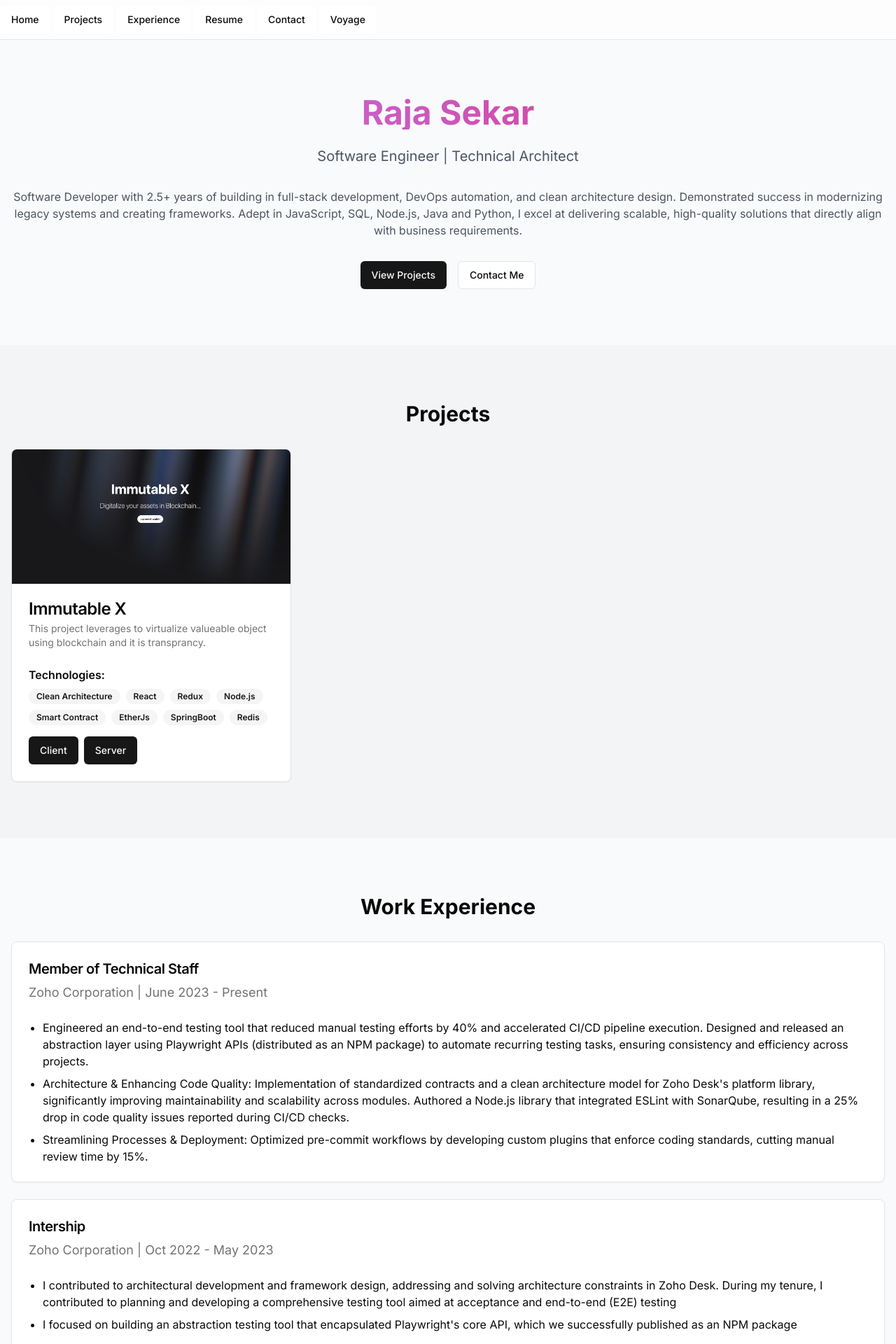
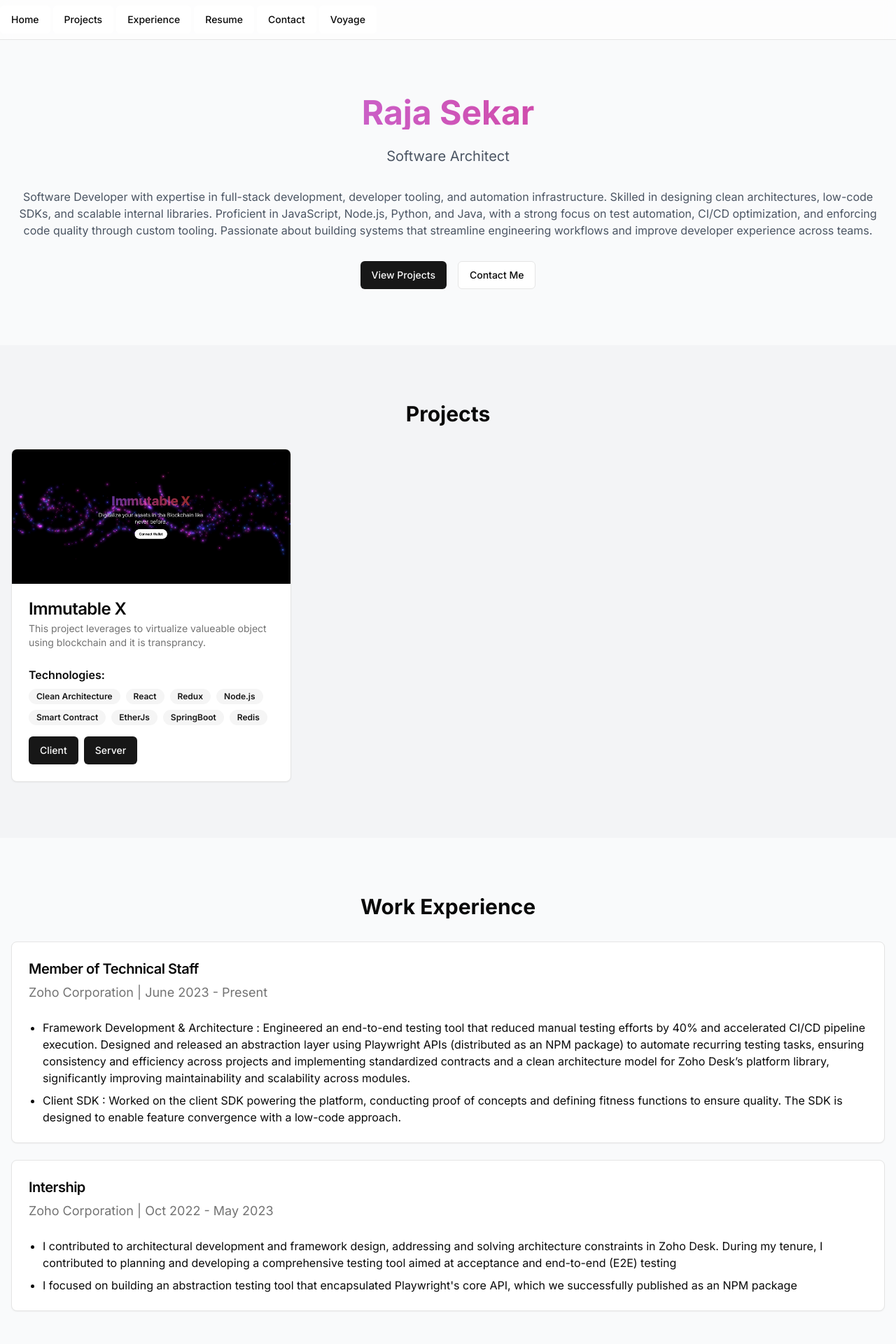
Before and after one commit to rajsekarhm/personalFolio, a Next.js app in the folder personal-site/: page / in a window 1280 px wide. Shown: the top 1920 px of the page at 70% size. Built offline with nearby package versions, Linux system fonts and the light colour scheme.

Commit message:
resume and expertise context update

```diff
--- a/personal-site/app/voyage/page.tsx
+++ b/personal-site/app/voyage/page.tsx
@@ -1,5 +1,4 @@
 'use client'
-
 import { Timeline } from "../../components/Timeline";
 import { Memory } from "../types";
 // import getAllContent from "@/api/getContent";
--- a/personal-site/components/Contact.tsx
+++ b/personal-site/components/Contact.tsx
@@ -1,8 +1,6 @@
 "use client";
 import {
   Card,
-  CardContent,
-  CardDescription,
   CardHeader,
   CardTitle,
 } from "@/components/ui/card";
--- a/personal-site/components/Experience.tsx
+++ b/personal-site/components/Experience.tsx
@@ -1,6 +1,12 @@
 "use client";
-import { Card, CardContent, CardDescription, CardHeader, CardTitle } from "@/components/ui/card"
-import * as Framermotion from "framer-motion"
+import {
+  Card,
+  CardContent,
+  CardDescription,
+  CardHeader,
+  CardTitle,
+} from "@/components/ui/card";
+import * as Framermotion from "framer-motion";
 
 const experiences = [
   {
@@ -8,10 +14,13 @@
     position: "Member of Technical Staff",
     duration: "June 2023 - Present",
     responsibilities: [
-    `Engineered an end-to-end testing tool that reduced manual testing efforts by 40% and accelerated CI/CD pipeline execution. Designed and released an abstraction layer using Playwright APIs (distributed as an NPM package) to automate recurring testing tasks, ensuring consistency and efficiency across projects.`,
-    `Architecture & Enhancing Code Quality: Implementation of standardized contracts and a clean architecture model for Zoho Desk's platform library, significantly improving maintainability and scalability across modules. Authored a Node.js library that integrated ESLint with SonarQube, resulting in a 25% drop in code quality issues reported during CI/CD checks.`,
-    `Streamlining Processes & Deployment: Optimized pre-commit workflows by developing custom plugins that enforce coding standards, cutting manual review time by 15%.`
-    ]
+      `Framework Development & Architecture : Engineered an end-to-end testing tool that reduced manual testing efforts by 40% and
+accelerated CI/CD pipeline execution. Designed and released an abstraction layer using Playwright APIs (distributed as an NPM package) to
+automate recurring testing tasks, ensuring consistency and efficiency across projects and implementing standardized contracts and a clean
+architecture model for Zoho Desk’s platform library, significantly improving maintainability and scalability across modules.`,
+      `Client SDK : Worked on the client SDK powering the platform, conducting proof of concepts and defining fitness functions to ensure quality.
+The SDK is designed to enable feature convergence with a low-code approach.`,
+    ],
   },
   {
     company: "Zoho Corporation",
@@ -19,9 +28,10 @@
     duration: "Oct 2022 - May 2023",
     responsibilities: [
       `I contributed to architectural development and framework design, addressing and solving architecture constraints in Zoho Desk. During my tenure, I contributed to planning and developing a comprehensive testing tool aimed at acceptance and end-to-end (E2E) testing`,
-      `I focused on building an abstraction testing tool that encapsulated Playwright's core API, which we successfully published as an NPM package`
-]}
-]
+      `I focused on building an abstraction testing tool that encapsulated Playwright's core API, which we successfully published as an NPM package`,
+    ],
+  },
+];
 
 export default function Experience() {
   return (
@@ -39,7 +49,9 @@
               <Card>
                 <CardHeader>
                   <CardTitle className="text-xl">{exp.position}</CardTitle>
-                  <CardDescription className="text-lg">{exp.company} | {exp.duration}</CardDescription>
+                  <CardDescription className="text-lg">
+                    {exp.company} | {exp.duration}
+                  </CardDescription>
                 </CardHeader>
                 <CardContent>
                   <ul className="list-disc pl-5 space-y-2">
@@ -54,5 +66,5 @@
         </div>
       </div>
     </section>
-  )
+  );
 }
--- a/personal-site/components/Hero.tsx
+++ b/personal-site/components/Hero.tsx
@@ -16,10 +16,10 @@
             Raja Sekar
           </h1>
           <p className="text-xl mb-8 text-gray-600">
-            Software Engineer | Technical Architect
+            Software Architect
           </p>
           <p className="mb-8 max-w-8xl mx-auto text-gray-600">
-             Software Developer with 2.5+ years of building in full-stack development, DevOps automation, and clean architecture design. Demonstrated success in modernizing legacy systems and creating frameworks. Adept in JavaScript, SQL, Node.js, Java and Python, I excel at delivering scalable, high-quality solutions that directly align with business requirements.
+          Software Developer with expertise in full-stack development, developer tooling, and automation infrastructure. Skilled in designing clean architectures, low-code SDKs, and scalable internal libraries. Proficient in JavaScript, Node.js, Python, and Java, with a strong focus on test automation, CI/CD optimization, and enforcing code quality through custom tooling. Passionate about building systems that streamline engineering workflows and improve developer experience across teams.
           </p>
           <div className="flex justify-center space-x-4">
             <Button asChild>
```
Also changed, not shown: personal-site/components/Dialog.tsx (+8 -1 lines), personal-site/package.json (+59 -59 lines), personal-site/components/image/immutableX.png, 1 other file (tests, documents, lock files or other folders).
